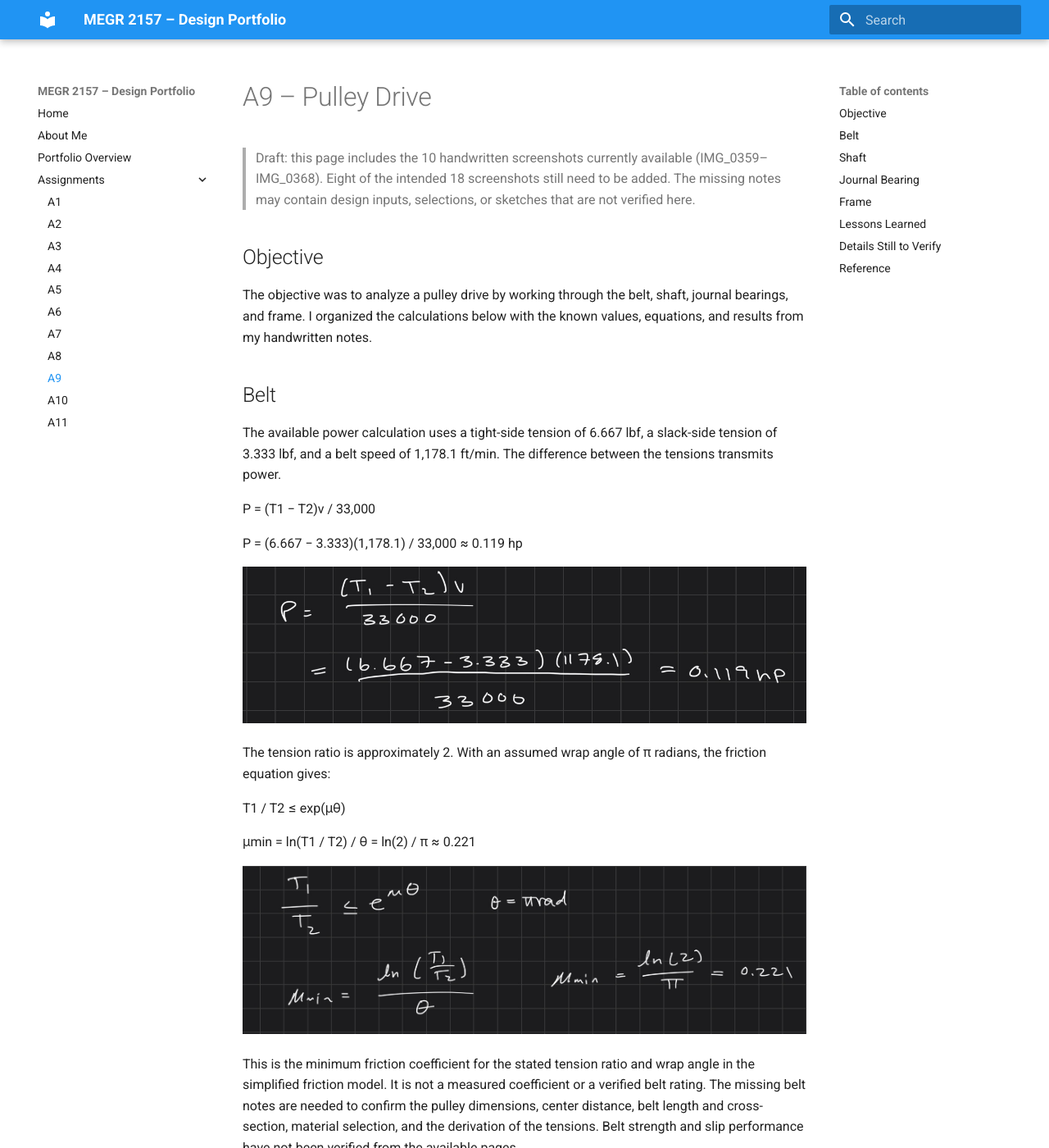
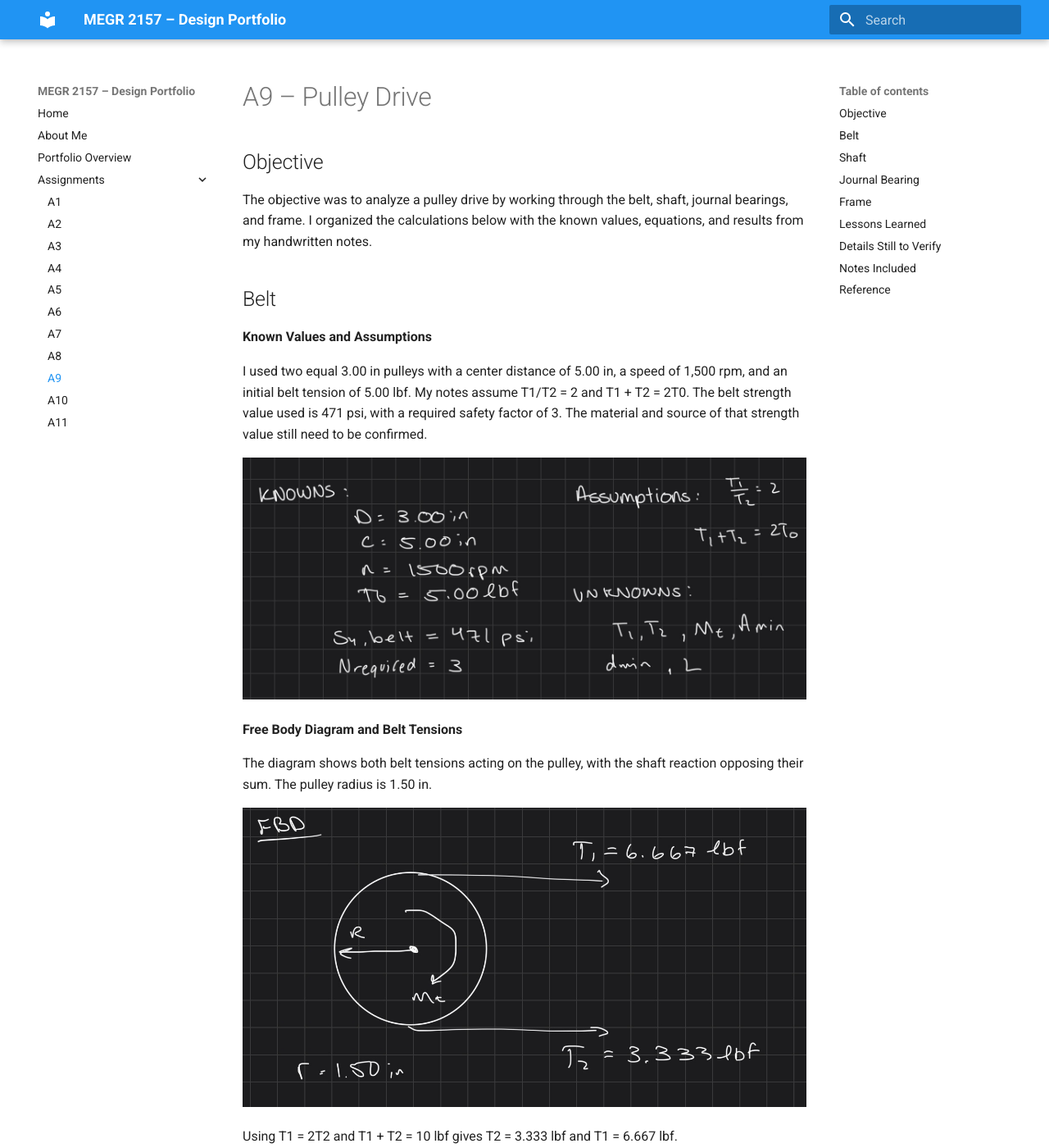
Before and after one commit to jcasillaspad/MEGR2157-Portfolio, an MkDocs documentation site: the page built from docs/assignments/A09/index.md, in a window 1280 px wide and 1400 px high. Shown: the whole window at 82% size. Built offline with MkDocs 1.6.1 and Material for MkDocs 9.7.7, drawn with Linux system fonts in a browser that asks for light colours; some of the changed text lies outside the part shown.

Commit message:
Complete A9 belt analysis and include all 17 supplied screenshots

```diff
--- a/docs/assignments/A09/index.md
+++ b/docs/assignments/A09/index.md
@@ -1,6 +1,4 @@
 # A9 – Pulley Drive
-
-> Draft: this page includes the 10 handwritten screenshots currently available (IMG_0359–IMG_0368). Eight of the intended 18 screenshots still need to be added. The missing notes may contain design inputs, selections, or sketches that are not verified here.
 
 ## Objective
 
@@ -8,23 +6,75 @@ The objective was to analyze a pulley drive by working through the belt, shaft,
 
 ## Belt
 
-The available power calculation uses a tight-side tension of 6.667 lbf, a slack-side tension of 3.333 lbf, and a belt speed of 1,178.1 ft/min. The difference between the tensions transmits power.
+**Known Values and Assumptions**
 
-P = (T1 − T2)v / 33,000
+I used two equal 3.00 in pulleys with a center distance of 5.00 in, a speed of 1,500 rpm, and an initial belt tension of 5.00 lbf. My notes assume T1/T2 = 2 and T1 + T2 = 2T0. The belt strength value used is 471 psi, with a required safety factor of 3. The material and source of that strength value still need to be confirmed.
 
-P = (6.667 − 3.333)(1,178.1) / 33,000 ≈ 0.119 hp
+![Belt known values, assumptions, and unknowns](IMG_0351.jpeg)
+
+**Free Body Diagram and Belt Tensions**
+
+The diagram shows both belt tensions acting on the pulley, with the shaft reaction opposing their sum. The pulley radius is 1.50 in.
+
+![Pulley free body diagram](IMG_0352.jpeg)
+
+Using T1 = 2T2 and T1 + T2 = 10 lbf gives T2 = 3.333 lbf and T1 = 6.667 lbf.
+
+![Solving for tight-side and slack-side tensions](IMG_0353.jpeg)
+
+The transmitted torque is Mt = (T1 − T2)r = 5.00 in-lbf using unrounded tensions. The radial load is R = T1 + T2 = 10.00 lbf.
+
+![Pulley torque and radial load calculations](IMG_0354.jpeg)
+
+The curved torque arrow in the sketch points in the same direction as the net belt moment. For a steady-speed free body diagram of the pulley, the balancing shaft torque should point in the opposite direction. This does not change the torque magnitude used below.
+
+**Belt Cross-Section**
+
+Using the strength assumption in my notes, σallow = 471/3 = 157 psi.
+
+Amin = T1/σallow ≈ 0.04246 in²
+
+For a round belt, dmin = √(4Amin/π) ≈ 0.2325 in. I selected a 0.250 in cross-section diameter, giving A = π(0.250)²/4 ≈ 0.04909 in².
+
+The tight-side tensile stress is σmax = T1/A ≈ 135.8 psi.
+
+![Belt allowable stress, area, diameter, and tensile stress](IMG_0356.jpeg)
+
+The resulting tensile safety factor is N = 471/135.8 ≈ 3.47, above the required value of 3 for this simplified calculation.
+
+![Belt tensile safety factor](IMG_0357.jpeg)
+
+This check uses the stated 471 psi strength as an assumption. It does not establish a manufacturer's rating or account for bending fatigue, creep, centrifugal tension, or a belt joint.
+
+**Belt Length and Speed**
+
+For equal pulleys in an open-belt arrangement:
+
+L = 2C + πD = 2(5) + π(3) ≈ 19.425 in
+
+v = πDn/12 = π(3)(1,500)/12 ≈ 1,178.1 ft/min
+
+![Belt length and speed calculations](IMG_0358.jpeg)
+
+These equations treat the 3.00 in diameter as the effective belt pitch diameter. The length is the installed pitch-path length, not automatically the relaxed circumference of a purchased belt. Groove geometry and stretch would affect the final belt selection.
+
+**Power and Friction**
+
+The difference between belt tensions transmits power:
+
+P = (T1 − T2)v/33,000 ≈ 0.119 hp
 
 ![Handwritten belt power calculation](IMG_0359.jpeg)
 
-The tension ratio is approximately 2. With an assumed wrap angle of π radians, the friction equation gives:
+With equal pulleys, the ideal wrap angle is π radians. The friction equation gives:
 
-T1 / T2 ≤ exp(μθ)
+T1/T2 ≤ exp(μθ)
 
-μmin = ln(T1 / T2) / θ = ln(2) / π ≈ 0.221
+μmin = ln(2)/π ≈ 0.221
 
 ![Handwritten belt friction calculation](IMG_0360.jpeg)
 
-This is the minimum friction coefficient for the stated tension ratio and wrap angle in the simplified friction model. It is not a measured coefficient or a verified belt rating. The missing belt notes are needed to confirm the pulley dimensions, center distance, belt length and cross-section, material selection, and the derivation of the tensions. Belt strength and slip performance have not been verified from the available pages.
+This is the minimum friction coefficient for the stated tension ratio in the simplified model. The actual belt and pulley friction has not been measured or verified. A specific belt material and part have not been identified in these notes.
 
 ## Shaft
 
@@ -128,11 +178,14 @@ For the journal bearings, calculating pressure, surface velocity, and PV is only
 
 ## Details Still to Verify
 
-- Add the remaining eight handwritten screenshots and reconcile their inputs with this draft.
-- Confirm belt geometry, material, strength, and friction assumptions.
+- Confirm the belt material, the source of the 471 psi strength, friction, and the purchased belt size for the calculated pitch-path length.
 - Confirm the shaft material supporting the assumed 85,000 psi yield strength.
 - Confirm the bearing selection and its pressure, speed, PV, lubrication, and fit limits.
 - Add the frame sketch and confirm its material, load path, and any needed bending or connection checks.
+
+## Notes Included
+
+This page includes all 17 supplied screenshots: IMG_0351–IMG_0354 and IMG_0356–IMG_0368. The filename sequence skips IMG_0355; no content has been assumed for that number.
 
 ## Reference
 
```
Also changed, not shown: docs/assignments/A09/IMG_0351.jpeg (added), docs/assignments/A09/IMG_0352.jpeg (added), docs/assignments/A09/IMG_0353.jpeg (added), docs/assignments/A09/IMG_0354.jpeg (added), docs/assignments/A09/IMG_0356.jpeg (added), docs/assignments/A09/IMG_0357.jpeg (added), docs/assignments/A09/IMG_0358.jpeg (added).
